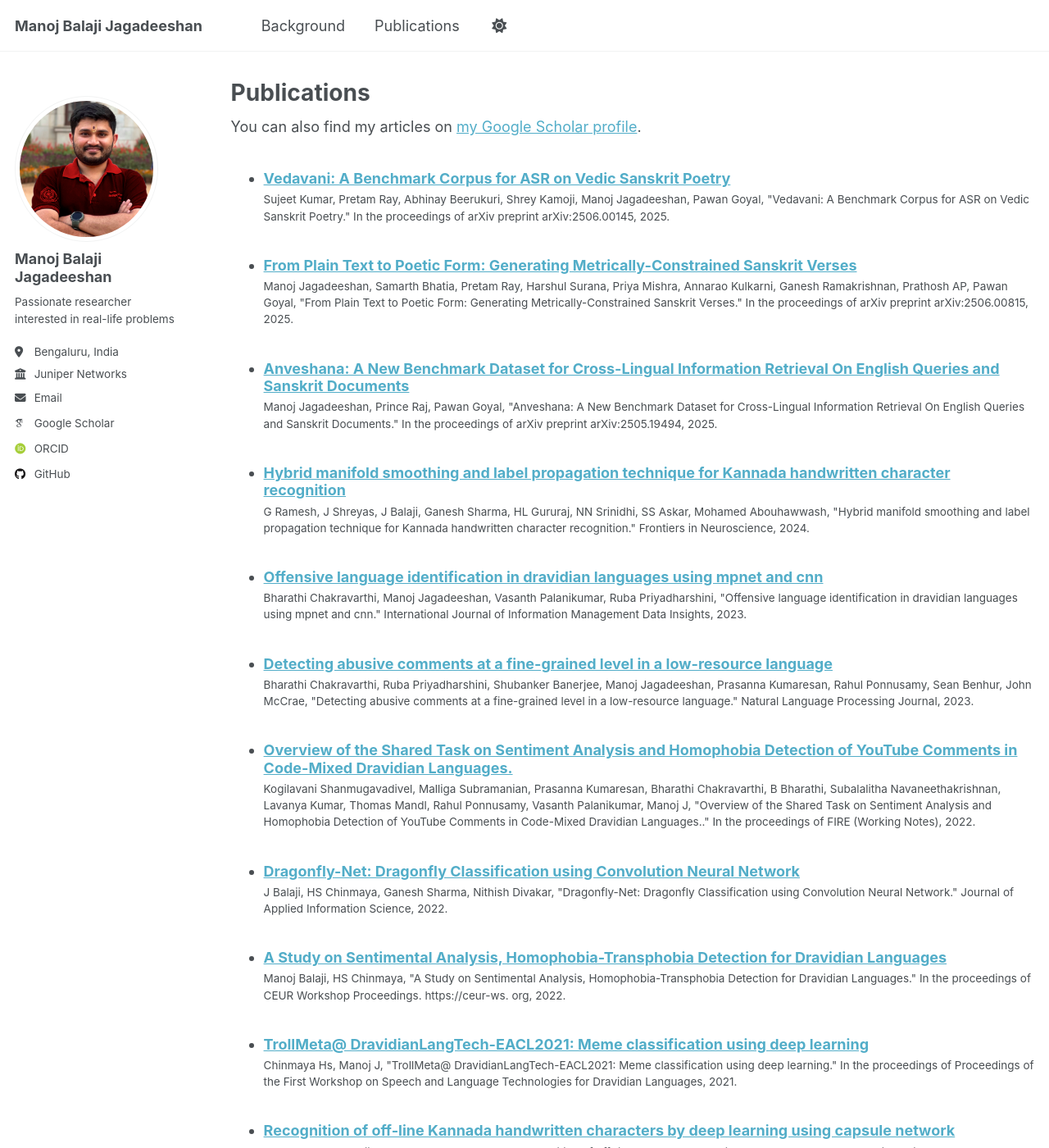
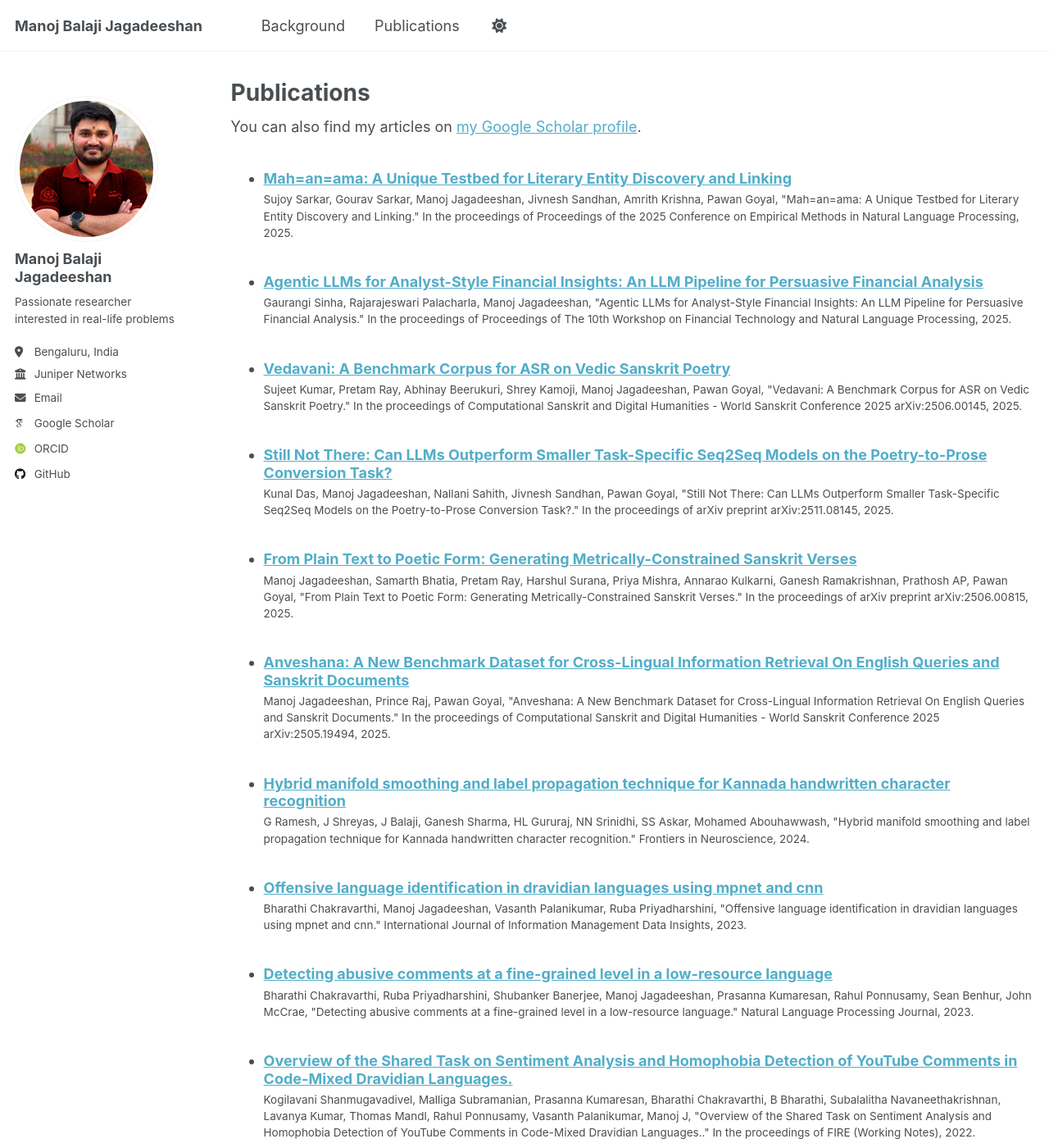
Before and after one commit to manojbalaji1/manojbalaji1.github.io, a Jekyll site: the page built from _pages/publications.html, in a window 1280 px wide and 1400 px high. Shown: the whole window at 82% size. Built offline with Jekyll 4.4.1, drawn with Linux system fonts in a browser that asks for light colours; some web fonts are replaced; a script that is not in the unit is left out; some of the changed text lies outside the part shown.

Commit message:
new publications

```diff
--- /dev/null
+++ b/_publications/2020-01-01-A-Comprehensive-Survey-On-Vision-Based-Insect-Species-Identification-and-Classification.md
@@ -0,0 +1,9 @@
+---
+title: "A Comprehensive Survey On Vision-Based Insect Species Identification and Classification"
+collection: publications
+permalink: /publication/2020-01-01-A-Comprehensive-Survey-On-Vision-Based-Insect-Species-Identification-and-Classification
+date: 2020-01-01
+venue: 'ResearchGate preprint 10.13140/RG.2.2.10083.50720/1'
+citation: ' J Balaji,  Chinmaya HS,  Ganesh Sharma,  Nithish Divakar, &quot;A Comprehensive Survey On Vision-Based Insect Species Identification and Classification.&quot; ResearchGate preprint 10.13140/RG.2.2.10083.50720/1, 2020.'
+---
+Use [Google Scholar](https://scholar.google.com/scholar?q=A+Comprehensive+Survey+On+Vision+Based+Insect+Species+Identification+and+Classification){:target="_blank"} for full citation
--- a/_publications/2025-01-01-Anveshana-A-New-Benchmark-Dataset-for-Cross-Lingual-Information-Retrieval-On-English-Queries-and-Sanskrit-Documents.md
+++ b/_publications/2025-01-01-Anveshana-A-New-Benchmark-Dataset-for-Cross-Lingual-Information-Retrieval-On-English-Queries-and-Sanskrit-Documents.md
@@ -3,7 +3,7 @@ title: "Anveshana: A New Benchmark Dataset for Cross-Lingual Information Retriev
 collection: publications
 permalink: /publication/2025-01-01-Anveshana-A-New-Benchmark-Dataset-for-Cross-Lingual-Information-Retrieval-On-English-Queries-and-Sanskrit-Documents
 date: 2025-01-01
-venue: 'In the proceedings of arXiv preprint arXiv:2505.19494'
-citation: ' Manoj Jagadeeshan,  Prince Raj,  Pawan Goyal, &quot;Anveshana: A New Benchmark Dataset for Cross-Lingual Information Retrieval On English Queries and Sanskrit Documents.&quot; In the proceedings of arXiv preprint arXiv:2505.19494, 2025.'
+venue: 'In the proceedings of Computational Sanskrit and Digital Humanities - World Sanskrit Conference 2025 arXiv:2505.19494'
+citation: ' Manoj Jagadeeshan,  Prince Raj,  Pawan Goyal, &quot;Anveshana: A New Benchmark Dataset for Cross-Lingual Information Retrieval On English Queries and Sanskrit Documents.&quot; In the proceedings of Computational Sanskrit and Digital Humanities - World Sanskrit Conference 2025 arXiv:2505.19494, 2025.'
 ---
 Use [Google Scholar](https://scholar.google.com/scholar?q=Anveshana:+A+New+Benchmark+Dataset+for+Cross+Lingual+Information+Retrieval+On+English+Queries+and+Sanskrit+Documents){:target="_blank"} for full citation
--- /dev/null
+++ b/_publications/2025-01-01-Still-Not-There-Can-LLMs-Outperform-Smaller-Task-Specific-Seq2Seq-Models-on-the-Poetry-to-Prose-Conversion-Task.md
@@ -0,0 +1,10 @@
+---
+title: "Still Not There: Can LLMs Outperform Smaller Task-Specific Seq2Seq Models on the Poetry-to-Prose Conversion Task?"
+collection: publications
+permalink: /publication/2025-01-01-Still-Not-There-Can-LLMs-Outperform-Smaller-Task-Specific-Seq2Seq-Models-on-the-Poetry-to-Prose-Conversion-Task
+date: 2025-01-01
+venue: 'In the proceedings of arXiv preprint arXiv:2511.08145'
+paperurl: 'https://arxiv.org/abs/2511.08145'
+citation: ' Kunal Das,  Manoj Jagadeeshan,  Nallani Sahith,  Jivnesh Sandhan,  Pawan Goyal, &quot;Still Not There: Can LLMs Outperform Smaller Task-Specific Seq2Seq Models on the Poetry-to-Prose Conversion Task?.&quot; In the proceedings of arXiv preprint arXiv:2511.08145, 2025.'
+---
+[Access paper here](https://arxiv.org/abs/2511.08145){:target="_blank"}
--- a/_publications/2025-01-01-Vedavani-A-Benchmark-Corpus-for-ASR-on-Vedic-Sanskrit-Poetry.md
+++ b/_publications/2025-01-01-Vedavani-A-Benchmark-Corpus-for-ASR-on-Vedic-Sanskrit-Poetry.md
@@ -3,7 +3,7 @@ title: "Vedavani: A Benchmark Corpus for ASR on Vedic Sanskrit Poetry"
 collection: publications
 permalink: /publication/2025-01-01-Vedavani-A-Benchmark-Corpus-for-ASR-on-Vedic-Sanskrit-Poetry
 date: 2025-01-01
-venue: 'In the proceedings of arXiv preprint arXiv:2506.00145'
-citation: ' Sujeet Kumar,  Pretam Ray,  Abhinay Beerukuri,  Shrey Kamoji,  Manoj Jagadeeshan,  Pawan Goyal, &quot;Vedavani: A Benchmark Corpus for ASR on Vedic Sanskrit Poetry.&quot; In the proceedings of arXiv preprint arXiv:2506.00145, 2025.'
+venue: 'In the proceedings of Computational Sanskrit and Digital Humanities - World Sanskrit Conference 2025 arXiv:2506.00145'
+citation: ' Sujeet Kumar,  Pretam Ray,  Abhinay Beerukuri,  Shrey Kamoji,  Manoj Jagadeeshan,  Pawan Goyal, &quot;Vedavani: A Benchmark Corpus for ASR on Vedic Sanskrit Poetry.&quot; In the proceedings of Computational Sanskrit and Digital Humanities - World Sanskrit Conference 2025 arXiv:2506.00145, 2025.'
 ---
 Use [Google Scholar](https://scholar.google.com/scholar?q=Vedavani:+A+Benchmark+Corpus+for+ASR+on+Vedic+Sanskrit+Poetry){:target="_blank"} for full citation
--- /dev/null
+++ b/_publications/2025-11-01-Agentic-LLMs-for-Analyst-Style-Financial-Insights-An-LLM-Pipeline-for-Persuasive-Financial-Analysis.md
@@ -0,0 +1,10 @@
+---
+title: "Agentic LLMs for Analyst-Style Financial Insights: An LLM Pipeline for Persuasive Financial Analysis"
+collection: publications
+permalink: /publication/2025-11-01-Agentic-LLMs-for-Analyst-Style-Financial-Insights-An-LLM-Pipeline-for-Persuasive-Financial-Analysis
+date: 2025-11-01
+venue: 'In the proceedings of Proceedings of The 10th Workshop on Financial Technology and Natural Language Processing'
+paperurl: 'https://aclanthology.org/2025.finnlp-2.25/'
+citation: ' Gaurangi Sinha,  Rajarajeswari Palacharla,  Manoj Jagadeeshan, &quot;Agentic LLMs for Analyst-Style Financial Insights: An LLM Pipeline for Persuasive Financial Analysis.&quot; In the proceedings of Proceedings of The 10th Workshop on Financial Technology and Natural Language Processing, 2025.'
+---
+[Access paper here](https://aclanthology.org/2025.finnlp-2.25/){:target="_blank"}
--- /dev/null
+++ b/_publications/2025-11-01-Mahanama-A-Unique-Testbed-for-Literary-Entity-Discovery-and-Linking.md
@@ -0,0 +1,10 @@
+---
+title: "Mah=an=ama: A Unique Testbed for Literary Entity Discovery and Linking"
+collection: publications
+permalink: /publication/2025-11-01-Mahanama-A-Unique-Testbed-for-Literary-Entity-Discovery-and-Linking
+date: 2025-11-01
+venue: 'In the proceedings of Proceedings of the 2025 Conference on Empirical Methods in Natural Language Processing'
+paperurl: 'https://aclanthology.org/2025.emnlp-main.1269/'
+citation: ' Sujoy Sarkar,  Gourav Sarkar,  Manoj Jagadeeshan,  Jivnesh Sandhan,  Amrith Krishna,  Pawan Goyal, &quot;Mah=an=ama: A Unique Testbed for Literary Entity Discovery and Linking.&quot; In the proceedings of Proceedings of the 2025 Conference on Empirical Methods in Natural Language Processing, 2025.'
+---
+[Access paper here](https://aclanthology.org/2025.emnlp-main.1269/){:target="_blank"}
--- a/markdown_generator/pubs.bib
+++ b/markdown_generator/pubs.bib
@@ -11,6 +11,7 @@
 @article{balaji2020comprehensive,
   title={A Comprehensive Survey On Vision-Based Insect Species Identification and Classification},
   author={Balaji, J Manoj and HS, Chinmaya and Sharma, Ganesh N and Divakar, Nithish},
+  journal={ResearchGate preprint 10.13140/RG.2.2.10083.50720/1},
   year={2020}
 }
 
```
Also changed, not shown: markdown_generator/proceedings.bib (+62 -6 lines).
